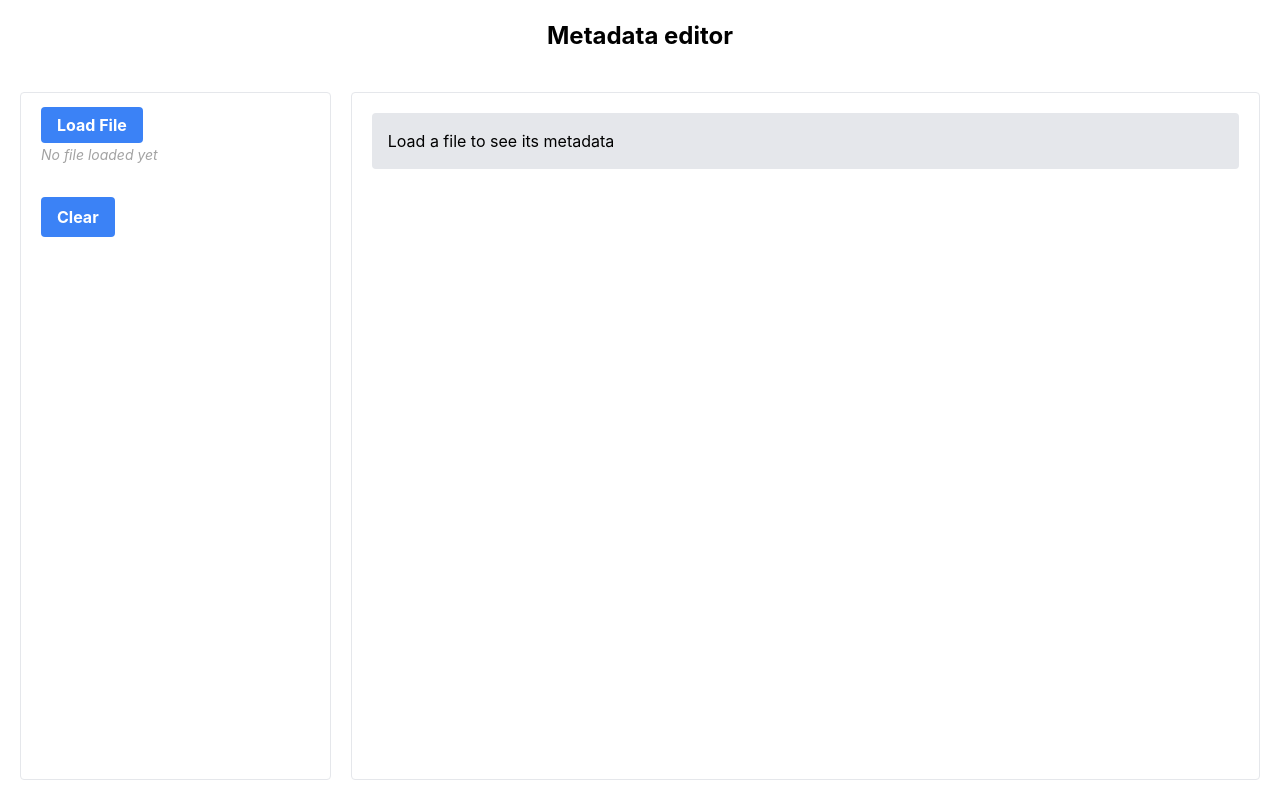
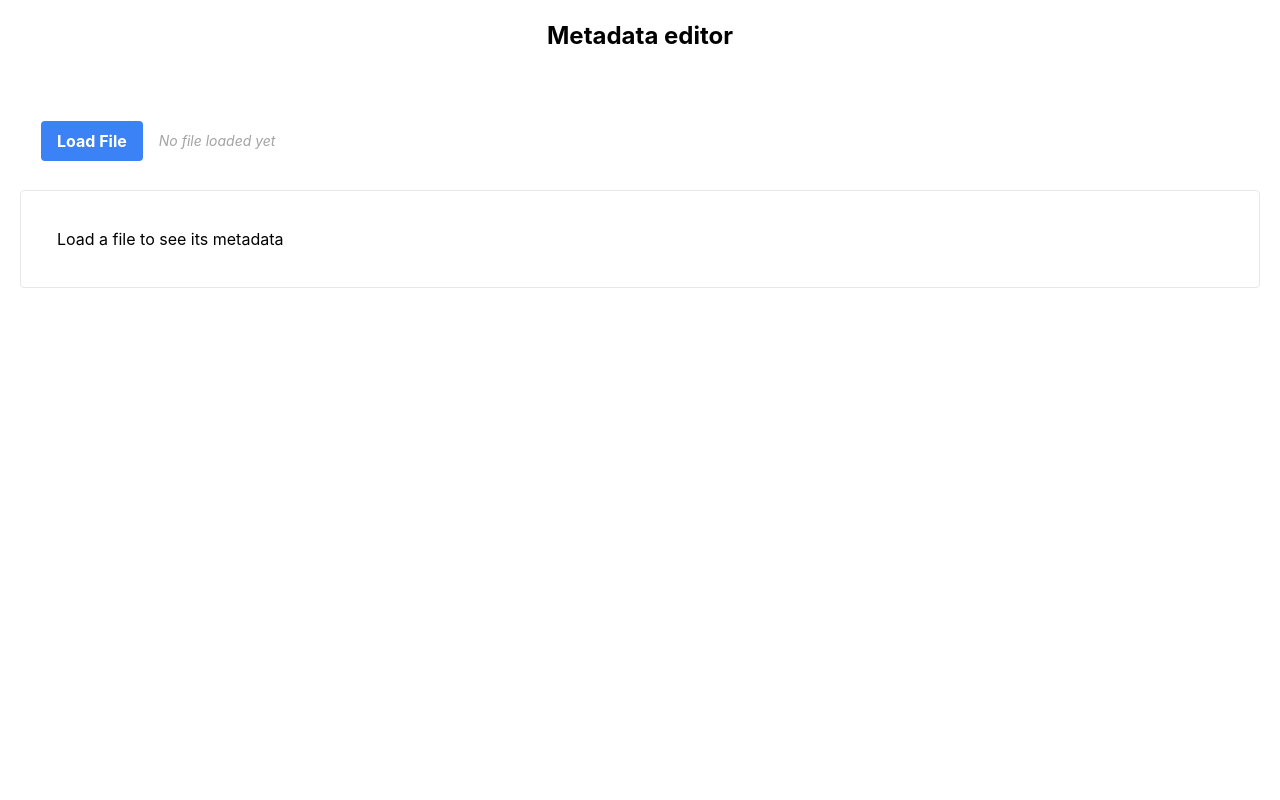
Before and after one commit to pabloff95/metadata, a React (Create React App) app in the folder client/: page / in a window 1280 px wide. Built offline with nearby package versions, Linux system fonts and the light colour scheme.

Commit message:
update styles

```diff
--- a/client/src/App.tsx
+++ b/client/src/App.tsx
@@ -15,11 +15,11 @@ function App() {
   }, [metadata]);
 
   return (
-    <div className="flex flex-col justify-center h-screen">
+    <div className="flex flex-col justify-center">
       <header className='py-5 text-center'>
         <h1 className='text-2xl font-bold'>Metadata editor</h1>
       </header>
-      <main className='flex flex-row gap-x-5 h-full p-5 w-full'>
+      <main className='flex flex-col gap-x-5 h-full p-5 w-full'>
         <LoadSection
           metadata={metadata}
           setMetadata={setMetadata}
--- a/client/src/components/Section.tsx
+++ b/client/src/components/Section.tsx
@@ -3,12 +3,12 @@ import '../index.css';
 
 type ContainerProps = {
   children: ReactNode;
-  width: string;
+  extendClass: string;
 };
 
-const Section = ({ children, width }: ContainerProps) => {
+const Section = ({ children, extendClass }: ContainerProps) => {
   return (
-    <div className={`flex flex-col place-self-center p-5 rounded border h-full ${width}`}>
+    <div className={`place-self-center p-5 rounded border h-full ${extendClass}`}>
       {children}
     </div>
   );
--- a/client/src/components/editsection/EditInput.tsx
+++ b/client/src/components/editsection/EditInput.tsx
@@ -6,9 +6,10 @@ interface EditInputProps {
   defaultValue: string;
   setMetadata:Dispatch<{}>;
   metadata: {[key: string]: string};
+  bgStyle:string;
 }
 
-const EditInput: React.FC<EditInputProps> = ({ originalKey, valueKey, defaultValue, metadata, setMetadata }) => {
+const EditInput: React.FC<EditInputProps> = ({ originalKey, valueKey, defaultValue, metadata, setMetadata, bgStyle }) => {
   const [value, updateValue] = useState<string>(defaultValue);
 
   function onChangeAction(event:React.ChangeEvent<HTMLInputElement>) {
@@ -23,10 +24,10 @@ const EditInput: React.FC<EditInputProps> = ({ originalKey, valueKey, defaultVal
   }
 
   return (
-    <div className="flex items-center">
-      <label className="w-32 min-w-fit font-bold">{valueKey}</label>
+    <div className={`h-fit w-1/2 flex justify-center items-center gap-10 p-2 self-center ${bgStyle}`}>
+      <label className="w-1/2 font-bold text-left pl-1">{valueKey}</label>
       <input
-        className="border rounded-md px-3 py-2 flex-1"
+        className="w-1/2 border rounded-md p-1"
         type="text"
         value={value}
         onChange={onChangeAction}
--- a/client/src/components/editsection/EditSection.tsx
+++ b/client/src/components/editsection/EditSection.tsx
@@ -18,8 +18,10 @@ const EditSection: React.FC<EditSectionProps> = ({metadata, setMetadata}) => {
     }
 
     let content:React.ReactNode[] = [];
+    let index=0;
     for (const dataKey in metadata) {
       const key = dataKey.split(":").length > 1? dataKey.split(":")[1] : dataKey;
+      const rowBgStyle = index++ % 2 === 0? "bg-sky-200" : "bg-sky-100";
 
       content.push(
         <EditInput
@@ -29,11 +31,12 @@ const EditSection: React.FC<EditSectionProps> = ({metadata, setMetadata}) => {
           defaultValue={metadata[dataKey]}
           metadata={metadata}
           setMetadata={setMetadata}
+          bgStyle={rowBgStyle}
         ></EditInput>
       )
     }
 
-    updateContent(<form className='flex flex-col flex-wrap gap-5 h-full'>{content}</form>);
+    updateContent(<form className='flex flex-col h-full'>{content}</form>);
   }
 
   useEffect(() => {
@@ -41,8 +44,8 @@ const EditSection: React.FC<EditSectionProps> = ({metadata, setMetadata}) => {
   },  [metadata])
 
   return (
-    <Section width="w-full">
-      <div className="bg-gray-200 rounded p-4 w-full max-h-full">
+    <Section extendClass="w-full">
+      <div className="rounded p-4 w-full max-h-full">
         {content}
       </div>
     </Section>
--- a/client/src/components/loadsection/LoadButton.tsx
+++ b/client/src/components/loadsection/LoadButton.tsx
@@ -66,7 +66,7 @@ const LoadButton: React.FC<LoadButtonProps> = ({setMetadata, setEdit, setFileSel
 
 
     return (
-        <div>
+        <div className='flex flex-row gap-4 items-center'>
             <input
                 type="file"
                 id='load-file-btn'
@@ -83,7 +83,7 @@ const LoadButton: React.FC<LoadButtonProps> = ({setMetadata, setEdit, setFileSel
             >
                 Load File
             </label>
-            <div className='mt-2'>
+            <div>
                 <p className='text-sm italic text-neutral-400'>{fileSelected}</p>
             </div>
         </div>
--- a/client/src/components/loadsection/LoadSection.tsx
+++ b/client/src/components/loadsection/LoadSection.tsx
@@ -49,14 +49,17 @@ const LoadSection: React.FC<LoadSectionProps> = ({setMetadata, setShowEditSectio
 
   // Render component
   return (
-    <Section width='w-4/12'>
+    <Section extendClass='w-full flex flex-row justify-between border-transparent'>
+      <div>
         <LoadButton
           setMetadata={setMetadata}
           setEdit={setEdit}
           setFileSelected={setFileSelected}
           fileSelected={fileSelected.name}
         ></LoadButton>
+      </div>
 
+      <div className='flex flex-row gap-2'>
         {isEditAllowed &&
           <EditButton
             setShowEditSection={setShowEditSection}
@@ -80,10 +83,12 @@ const LoadSection: React.FC<LoadSectionProps> = ({setMetadata, setShowEditSectio
           ></ChangeMetadataButton>
         }
 
-        <br />
-        <ClearButton
-          setClear={setClear}
-        ></ClearButton>
+        {(isEditAllowed || isReadOnlyActive) &&
+          <ClearButton
+            setClear={setClear}
+          ></ClearButton>
+        }
+      </div>
     </Section>
   );
 };
--- a/client/src/components/resultsection/ResultInput.tsx
+++ b/client/src/components/resultsection/ResultInput.tsx
@@ -3,14 +3,16 @@ import React from 'react';
 interface ResultInputProps {
     dataKey:string;
     dataValue:string;
+    bgStyle:string;
 }
 
-const ResultInput:React.FC<ResultInputProps> = ({dataKey, dataValue}) => {
-    return (
-        <li  className='h-fit mx-2 max-w-sm'>
-            {dataKey}: {dataValue}
-        </li>
-    );
+const ResultInput:React.FC<ResultInputProps> = ({dataKey, dataValue, bgStyle}) => {
+  return (
+    <div className={`h-fit w-1/2 flex justify-center items-center gap-10 p-2 self-center ${bgStyle}`}>
+      <div className='w-1/2 font-bold text-left pl-1'>{dataKey}</div>
+      <div className='w-1/2 p-1'>{dataValue}</div>
+    </div>
+  );
 }
 
 export default ResultInput;
--- a/client/src/components/resultsection/ResultSection.tsx
+++ b/client/src/components/resultsection/ResultSection.tsx
@@ -18,15 +18,22 @@ const ResultSection: React.FC<ResultSectionProps> = ({ metadata }) => {
     }
 
     let content: React.ReactNode[] = [];
+    let index=0;
     for (const dataKey in metadata) {
       const key = dataKey.split(":").length > 1? dataKey.split(":")[1]: dataKey;
+      const rowBgStyle = index++ % 2 === 0? "bg-sky-200" : "bg-sky-100";
 
       content.push(
-        <ResultInput key={dataKey} dataKey={key} dataValue={metadata[dataKey]}></ResultInput>
+        <ResultInput
+          key={dataKey}
+          dataKey={key}
+          dataValue={metadata[dataKey]}
+          bgStyle={rowBgStyle}
+        ></ResultInput>
       )
     }
 
-    updateContent(<ul className='list-disc flex flex-col flex-wrap gap-1 h-full '>{content}</ul>);
+    updateContent(<div className='flex flex-col h-full'>{content}</div>);
   }
 
   useEffect(() => {
@@ -34,8 +41,8 @@ const ResultSection: React.FC<ResultSectionProps> = ({ metadata }) => {
   }, [metadata]);
 
   return (
-    <Section width="w-full">
-      <div className="bg-gray-200 rounded p-4 w-full max-h-full">
+    <Section extendClass="w-full">
+      <div className="rounded p-4 w-full max-h-full">
         {content}
       </div>
     </Section>
```
